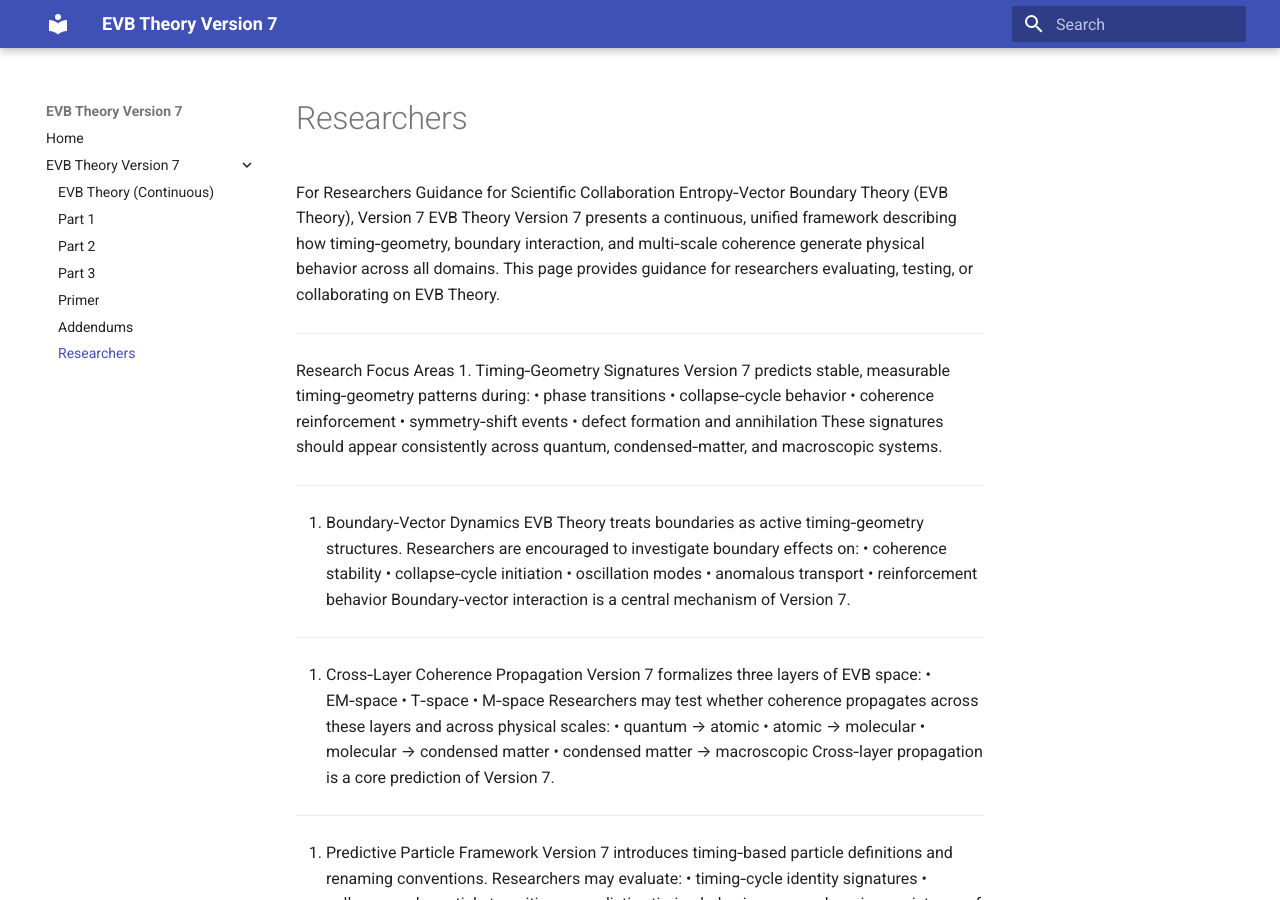
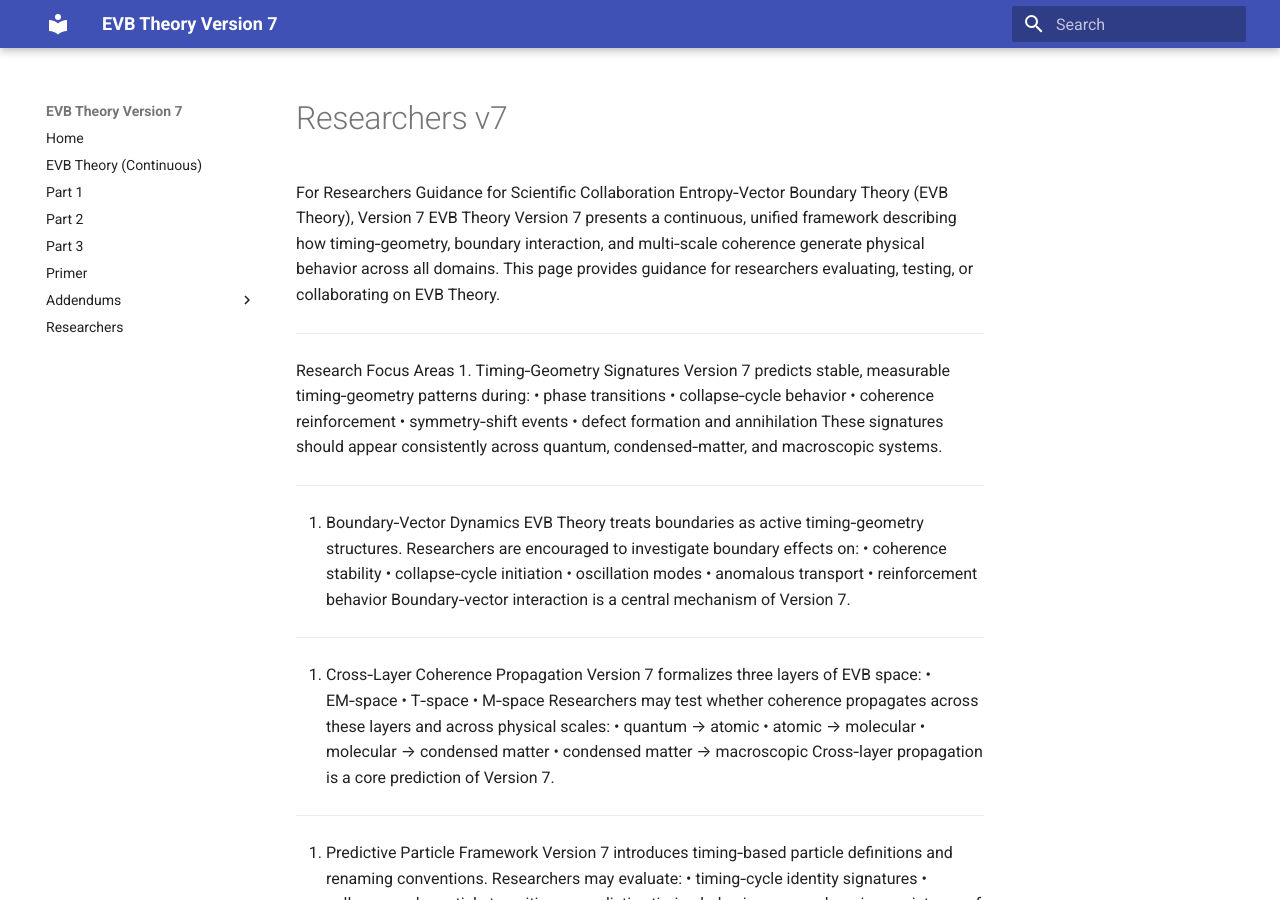
Before and after one commit to evbene/evb-theory, an MkDocs documentation site: the page built from docs/researchers_v7.md, in a window 1280 px wide and 900 px high. Built offline with MkDocs 1.6.1 and Material for MkDocs 9.7.7, drawn with Linux system fonts in a browser that asks for light colours.

Commit message:
Update mkdocs.yml

```diff
--- a/mkdocs.yml
+++ b/mkdocs.yml
@@ -6,15 +6,17 @@
 
 nav:
   - Home: index.md
-
-  - EVB Theory Version 7:
-    - EVB Theory (Continuous): EVB_Main_v7_Continuous.md
-    - Part 1: EVB_Main_v7_Part1.md
-    - Part 2: EVB_Main_v7_Part2.md
-    - Part 3: EVB_Main_v7_Part3.md
-    - Primer: EVB_Primer_v7.md
-    - Addendums: EVB_Addendums_v7.md
-    - Researchers: researchers_v7.md
+  - EVB Theory (Continuous): EVB_Main_v7_Continuous.md
+  - Part 1: EVB_Main_v7_Part1.md
+  - Part 2: EVB_Main_v7_Part2.md
+  - Part 3: EVB_Main_v7_Part3.md
+  - Primer: EVB_Primer_v7.md
+  - Addendums:
+      - Addendum A: Addendum_A.md
+      - Addendum B: Addendum_B.md
+      - Addendum C: Addendum_C.md
+      # (continue listing all addendums)
+  - Researchers: Researchers.md
 
 markdown_extensions:
   - toc:
```
